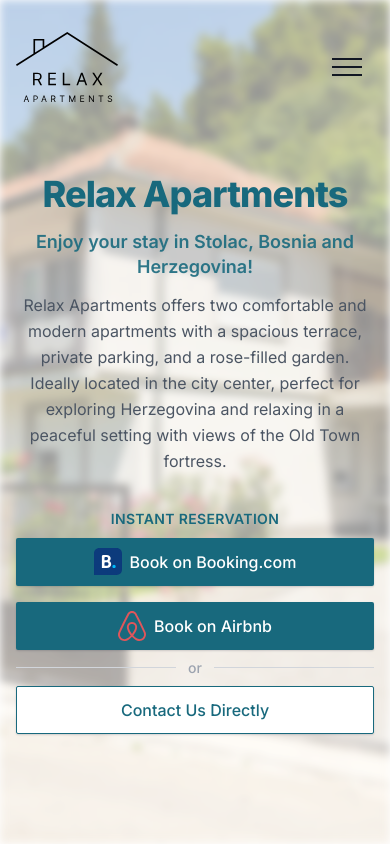
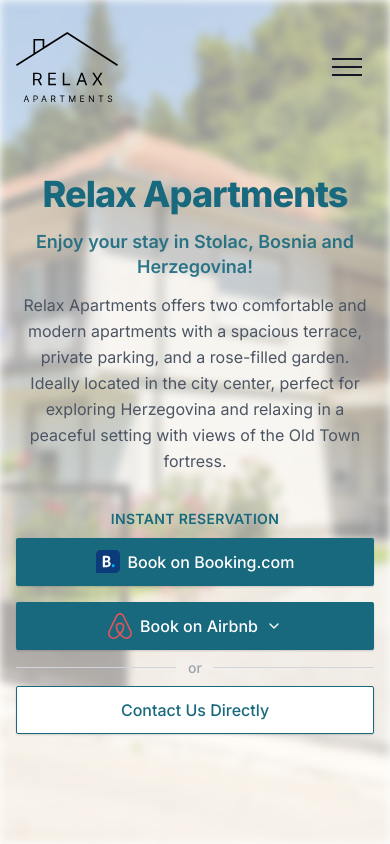
Before and after one commit to AmarHumackic/relax-web, a Next.js app: page /en in a window 390 px wide. Shown: the top 844 px of the page. Built offline with nearby package versions, Linux system fonts and the light colour scheme.

Commit message:
Add dropdown to airbnb btn

```diff
--- /dev/null
+++ b/src/components/AirbnbBtn.tsx
@@ -0,0 +1,106 @@
+"use client";
+
+import { LINKS } from "@/constants/links";
+import { useTranslations } from "next-intl";
+import Image from "next/image";
+import { useEffect, useState } from "react";
+
+type AirbnbBtnProps = {
+  isHeader?: boolean;
+};
+
+export default function AirbnbBtn({ isHeader = false }: AirbnbBtnProps) {
+  const tCommon = useTranslations("common");
+  const [airbnbDropdownOpen, setAirbnbDropdownOpen] = useState(false); // Airbnb dropdown toggle
+
+  // Airbnb apartment options
+  const airbnbApartments = [
+    {
+      name: tCommon("tabs.groundLevel"),
+      url: LINKS.airbnbGroundLevel,
+    },
+    {
+      name: tCommon("tabs.upperLevel"),
+      url: LINKS.airbnbUpperLevel,
+    },
+  ];
+
+  // Close dropdown when clicking outside
+  useEffect(() => {
+    const handleClickOutside = (event) => {
+      if (airbnbDropdownOpen && !event.target.closest(".airbnb-dropdown")) {
+        setAirbnbDropdownOpen(false);
+      }
+    };
+
+    document.addEventListener("mousedown", handleClickOutside);
+    return () => {
+      document.removeEventListener("mousedown", handleClickOutside);
+    };
+  }, [airbnbDropdownOpen]);
+
+  // Airbnb dropdown handler
+  const handleAirbnbDropdown = () => {
+    setAirbnbDropdownOpen(!airbnbDropdownOpen);
+  };
+
+  return (
+    <div className="group airbnb-dropdown relative">
+      <button
+        onClick={handleAirbnbDropdown}
+        className={`${!isHeader ? "sm:min-w-54 md:min-w-62" : ""} ease-in-up shadow-btn hover:shadow-btn-hover bg-primary hover:bg-primary/90 flex h-12 w-full items-center justify-center gap-2 rounded-xs px-4 py-3 text-base font-medium whitespace-nowrap text-white transition duration-300 xl:px-6`}
+      >
+        <Image
+          src="/images/hero/airbnb-logo.svg"
+          alt="Airbnb logo"
+          width={24}
+          height={24}
+          style={{ display: "inline", verticalAlign: "middle" }}
+        />
+        <span className="whitespace-nowrap">{tCommon("bookOnAirbnb")}</span>
+        <svg
+          width="16"
+          height="16"
+          viewBox="0 0 24 24"
+          fill="none"
+          xmlns="http://www.w3.org/2000/svg"
+          className={`transition-transform duration-200 ${
+            airbnbDropdownOpen ? "rotate-180" : ""
+          }`}
+        >
+          <path
+            d="M6 9L12 15L18 9"
+            stroke="currentColor"
+            strokeWidth="2"
+            strokeLinecap="round"
+            strokeLinejoin="round"
+          />
+        </svg>
+      </button>
+
+      {/* Airbnb Dropdown Menu */}
+      <div
+        className={`ring-opacity-5 absolute top-full right-0 mt-2 rounded-md bg-white shadow-lg ring-1 ring-black transition-all duration-200 ${
+          airbnbDropdownOpen
+            ? "visible translate-y-0 opacity-100"
+            : "invisible -translate-y-2 opacity-0"
+        }`}
+      >
+        <div className="flex w-full flex-col items-start py-2">
+          {airbnbApartments.map(({ name, url }) => (
+            <a
+              key={name}
+              href={url}
+              target="_blank"
+              rel="noopener noreferrer"
+              onClick={() => setAirbnbDropdownOpen(false)}
+              className="hover:text-primary block px-4 py-3 text-sm text-gray-700 transition-colors duration-150 hover:bg-gray-100"
+            >
+              {name}
+            </a>
+          ))}
+        </div>
+      </div>
+    </div>
+  );
+}
--- /dev/null
+++ b/src/components/BookingBtn.tsx
@@ -0,0 +1,29 @@
+import { LINKS } from "@/constants/links";
+import { useTranslations } from "next-intl";
+import Image from "next/image";
+
+type BookingBtnProps = {
+  isHeader?: boolean;
+};
+
+export default function BookingBtn({ isHeader = false }: BookingBtnProps) {
+  const tCommon = useTranslations("common");
+
+  return (
+    <a
+      href={LINKS.booking}
+      target="_blank"
+      rel="noopener noreferrer"
+      className={`${!isHeader ? "sm:min-w-54 md:min-w-62" : ""} ease-in-up shadow-btn hover:shadow-btn-hover bg-primary hover:bg-primary/90 flex h-12 items-center justify-center gap-2 rounded-xs px-4 py-3 text-base font-medium whitespace-nowrap text-white transition duration-300 xl:px-6`}
+    >
+      <Image
+        src="/images/hero/bookingcom-logo.svg"
+        alt="Booking.com logo"
+        width={24}
+        height={24}
+        style={{ display: "inline", verticalAlign: "middle" }}
+      />
+      <span className="whitespace-nowrap">{tCommon("bookOnBooking")}</span>
+    </a>
+  );
+}
--- a/src/components/Header.tsx
+++ b/src/components/Header.tsx
@@ -5,10 +5,11 @@ import { usePathname } from "next/navigation";
 import { useEffect, useState } from "react";
 import { Menu } from "@/types/menu";
 import { useTranslations } from "next-intl";
+import BookingBtn from "./BookingBtn";
+import AirbnbBtn from "./AirbnbBtn";
 
 const Header = () => {
   const tHeader = useTranslations("header");
-  const tCommon = useTranslations("common");
   const [navbarOpen, setNavbarOpen] = useState(false); // Navbar toggle
   const [sticky, setSticky] = useState(false); // Sticky Navbar
 
@@ -165,40 +166,10 @@ const Header = () => {
 
             {/* Desktop Booking Buttons */}
             <div className="hidden items-center space-x-3 lg:flex xl:space-x-4">
-              <a
-                href="https://www.booking.com"
-                target="_blank"
-                rel="noopener noreferrer"
-                className="ease-in-up shadow-btn hover:shadow-btn-hover bg-primary hover:bg-primary/90 flex h-12 items-center gap-2 rounded-xs px-4 py-3 text-base font-medium whitespace-nowrap text-white transition duration-300 xl:px-6"
-              >
-                <Image
-                  src="/images/hero/bookingcom-logo.svg"
-                  alt="Booking.com logo"
-                  width={24}
-                  height={24}
-                  style={{ display: "inline", verticalAlign: "middle" }}
-                />
-                <span className="whitespace-nowrap">
-                  {tCommon("bookOnBooking")}
-                </span>
-              </a>
-              <a
-                href="https://www.airbnb.com"
-                target="_blank"
-                rel="noopener noreferrer"
-                className="ease-in-up shadow-btn hover:shadow-btn-hover bg-primary hover:bg-primary/90 flex h-12 items-center gap-2 rounded-xs px-4 py-3 text-base font-medium whitespace-nowrap text-white transition duration-300 xl:px-6"
-              >
-                <Image
-                  src="/images/hero/airbnb-logo.svg"
-                  alt="Airbnb logo"
-                  width={24}
-                  height={24}
-                  style={{ display: "inline", verticalAlign: "middle" }}
-                />
-                <span className="whitespace-nowrap">
-                  {tCommon("bookOnAirbnb")}
-                </span>
-              </a>
+              <BookingBtn isHeader />
+
+              {/* Airbnb Button with Dropdown */}
+              <AirbnbBtn isHeader />
             </div>
 
             {/* Mobile Menu Button */}
@@ -299,40 +270,10 @@ const Header = () => {
 
               {/* Mobile Booking Buttons */}
               <div className="mt-6 flex flex-col space-y-3">
-                <a
-                  href="https://www.booking.com"
-                  target="_blank"
-                  rel="noopener noreferrer"
-                  className="ease-in-up shadow-btn hover:shadow-btn-hover bg-primary hover:bg-primary/90 flex h-12 items-center justify-center gap-2 rounded-xs px-4 py-3 text-base font-medium text-white transition duration-300"
-                >
-                  <Image
-                    src="/images/hero/bookingcom-logo.svg"
-                    alt="Booking.com logo"
-                    width={24}
-                    height={24}
-                    style={{ display: "inline", verticalAlign: "middle" }}
-                  />
-                  <span className="whitespace-nowrap">
-                    {tCommon("bookOnBooking")}
-                  </span>
-                </a>
-                <a
-                  href="https://www.airbnb.com"
-                  target="_blank"
-                  rel="noopener noreferrer"
-                  className="ease-in-up shadow-btn hover:shadow-btn-hover bg-primary hover:bg-primary/90 flex h-12 items-center justify-center gap-2 rounded-xs px-4 py-3 text-base font-medium text-white transition duration-300"
-                >
-                  <Image
-                    src="/images/hero/airbnb-logo.svg"
-                    alt="Airbnb logo"
-                    width={24}
-                    height={24}
-                    style={{ display: "inline", verticalAlign: "middle" }}
-                  />
-                  <span className="whitespace-nowrap">
-                    {tCommon("bookOnAirbnb")}
-                  </span>
-                </a>
+                <BookingBtn isHeader />
+
+                {/* Mobile Airbnb with Dropdown */}
+                <AirbnbBtn isHeader />
               </div>
             </nav>
           </div>
--- a/src/components/Hero.tsx
+++ b/src/components/Hero.tsx
@@ -1,6 +1,8 @@
 import { useTranslations } from "next-intl";
 import Image from "next/image";
 import { Link } from "@/i18n/navigation";
+import BookingBtn from "./BookingBtn";
+import AirbnbBtn from "./AirbnbBtn";
 
 export default function Hero() {
   const tHero = useTranslations("home.hero");
@@ -40,38 +42,10 @@ export default function Hero() {
         </div>
         {/* CTA Book Now */}
         <div className="mx-auto flex w-full max-w-lg flex-col gap-4 sm:max-w-md sm:flex-row md:min-w-lg">
-          <a
-            href="https://booking.com/your-listing-link"
-            target="_blank"
-            rel="noopener noreferrer"
-            className="ease-in-up shadow-btn hover:shadow-btn-hover bg-primary hover:bg-primary/90 flex h-12 min-h-12 w-full flex-1 items-center justify-center gap-2 rounded-xs px-4 text-base font-medium whitespace-nowrap text-white transition duration-300 sm:w-auto"
-          >
-            <Image
-              src="/images/hero/bookingcom-logo.svg"
-              alt="Booking.com logo"
-              width={28}
-              height={28}
-              style={{ display: "inline", verticalAlign: "middle" }}
-            />
-            <span className="whitespace-nowrap">
-              {tCommon("bookOnBooking")}
-            </span>
-          </a>
-          <a
-            href="https://airbnb.com/your-listing-link"
-            target="_blank"
-            rel="noopener noreferrer"
-            className="ease-in-up shadow-btn hover:shadow-btn-hover bg-primary hover:bg-primary/90 flex h-12 min-h-12 w-full flex-1 items-center justify-center gap-2 rounded-xs px-4 text-base font-medium whitespace-nowrap text-white transition duration-300 sm:w-auto"
-          >
-            <Image
-              src="/images/hero/airbnb-logo.svg"
-              alt="Airbnb logo"
-              width={28}
-              height={28}
-              style={{ display: "inline", verticalAlign: "middle" }}
-            />
-            <span className="whitespace-nowrap">{tCommon("bookOnAirbnb")}</span>
-          </a>
+          <BookingBtn />
+
+          {/* Airbnb Button with Dropdown */}
+          <AirbnbBtn />
         </div>
         {/* Separator with 'or' */}
         <div className="mx-auto flex w-full max-w-lg items-center gap-3 py-2">
--- a/src/constants/links.ts
+++ b/src/constants/links.ts
@@ -11,6 +11,7 @@ export const LINKS = {
     facebook: "https://facebook.com/relaxstolac",
     instagram: "https://instagram.com/relaxstolac",
   },
-  booking: "https://booking.com/your-listing-link",
-  airbnb: "https://airbnb.com/your-listing-link",
+  booking: "https://www.booking.com/hotel/ba/apartment-relax-stolac.html",
+  airbnbGroundLevel: "https://www.airbnb.com/rooms/1151472044322074600",
+  airbnbUpperLevel: "https://www.airbnb.com/rooms/37884046",
 };
```
